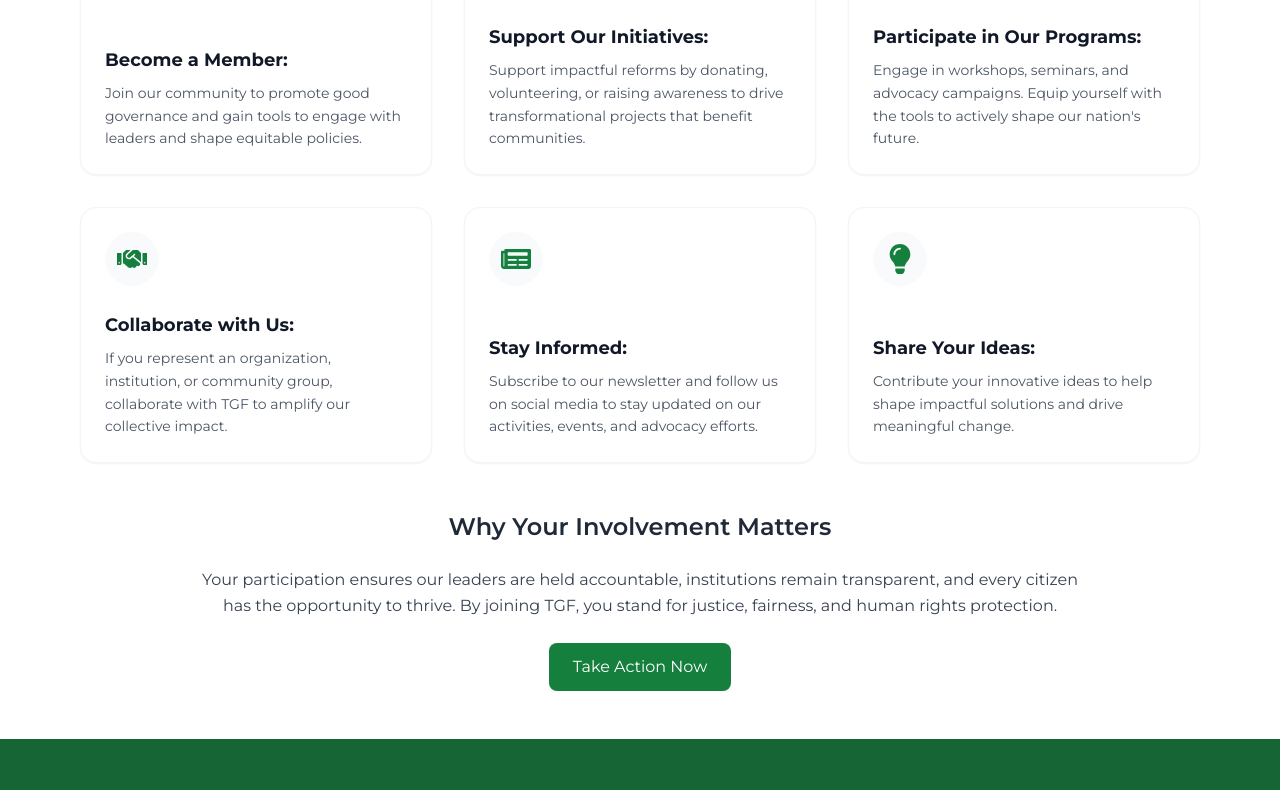
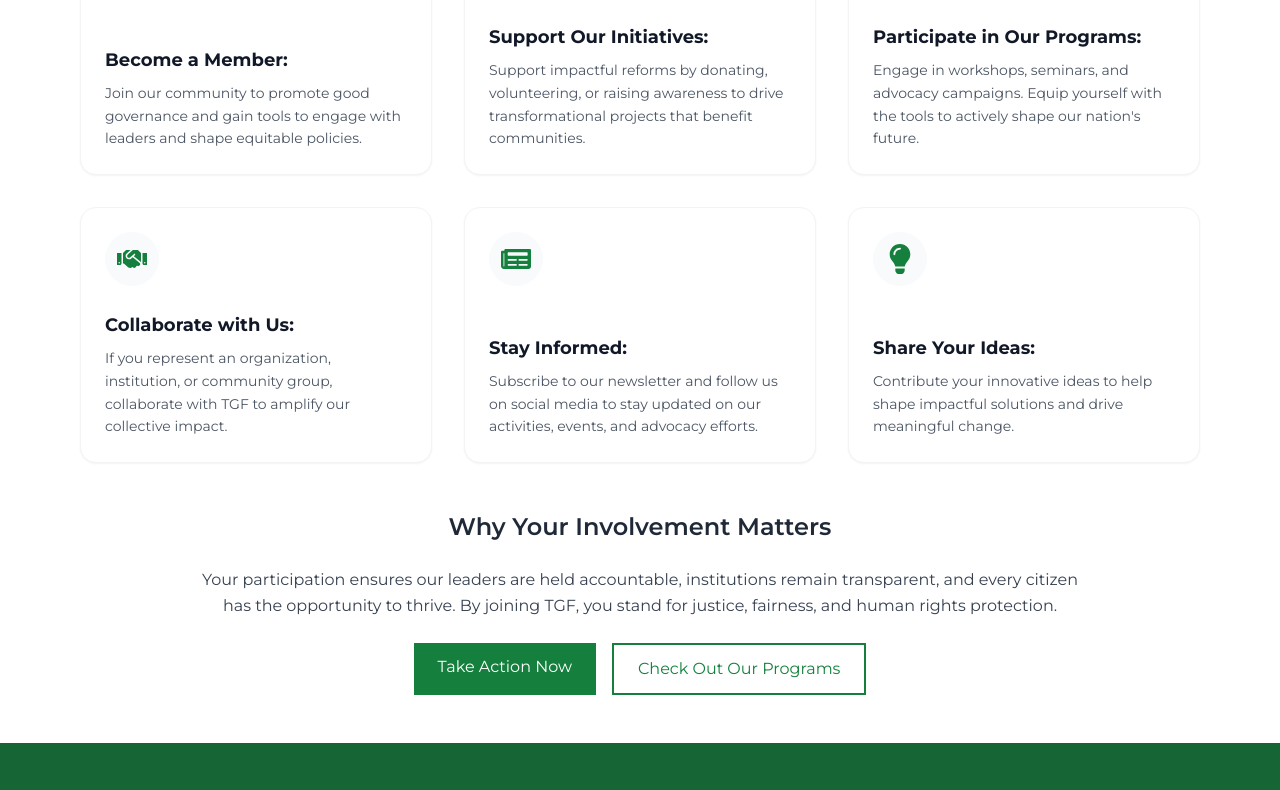
Before and after one commit to deji-ice/TransparentGovernanceFoundation, a Next.js app: page / in a window 1280 px wide. Shown: the part 2000-2790 px from the top of the page. Built offline with nearby package versions, Linux system fonts and the light colour scheme; a web font is replaced by a local one.

Commit message:
feat: Refactor Get Involved section layout and update membership link for consistency

```diff
--- a/components/Homepage/GetInvolved.tsx
+++ b/components/Homepage/GetInvolved.tsx
@@ -18,7 +18,6 @@ const GetInvolved: React.FC = () => {
           Involved
         </span>
       </h2>
-
       {/* Engagement Options */}
       <div className="flex flex-col gap-6 mb-12 items-center w-full">
         <h3 className="md:text-lg  text-base font-semibold text-center text-gray-800">
@@ -43,8 +42,6 @@ const GetInvolved: React.FC = () => {
           ))}
         </ul>
       </div>
-
-      {/* Why Involvement Matters */}
       <div className="flex flex-col gap-6 items-center text-center">
         <h3 className="text-xl md:text-2xl font-semibold text-gray-800">
           Why Your Involvement Matters
@@ -55,13 +52,21 @@ const GetInvolved: React.FC = () => {
           to thrive. By joining TGF, you stand for justice, fairness, and human
           rights protection.
         </p>
-        {/* CTA */}
-        <Link
-          href="/contact-us"
-          className="bg-green-700 text-white px-6 py-3 rounded-lg hover:bg-green-900 transition duration-300"
-        >
-          Take Action Now
-        </Link>
+        {/* CTAs */}
+        <div className="flex flex-col sm:flex-row gap-4">
+          <Link
+            href="/contact-us"
+            className="bg-green-700 text-white px-6 py-3 w-fit hover:bg-green-900 transition duration-300"
+          >
+            Take Action Now
+          </Link>
+          <Link
+            href="/programs"
+            className="bg-white text-green-700 px-6 py-3 w-fit border-2 border-green-700 hover:bg-green-50 transition duration-300"
+          >
+            Check Out Our Programs
+          </Link>
+        </div>
       </div>
     </section>
   );
--- a/components/Membership/JoinUs.tsx
+++ b/components/Membership/JoinUs.tsx
@@ -25,7 +25,7 @@ const JoinUs = () => {
           {/* Call to action button */}
           <div className="flex flex-col items-center gap-4">
             <Link
-              href="/membership"
+              href="/memberships"
               className="inline-block px-8 py-3 bg-green-700 hover:bg-green-700
                 text-white font-semibold  transition-colors duration-200
                 shadow-md hover:shadow-lg cursor-pointer"
--- a/components/NavBar.tsx
+++ b/components/NavBar.tsx
@@ -49,7 +49,7 @@ export default function NavBar() {
         {/* Donate CTA Button (visible on lg screens) */}
         <div className="hidden lg:block">
           <Link href="/donate">
-            <button className="bg-green-800 text-white px-5 py-2 rounded hover:bg-green-900 transition duration-300 ease-in-out">
+            <button className="bg-green-800 text-white px-5 py-2  hover:bg-green-900 transition duration-300 ease-in-out">
               Donate
             </button>
           </Link>
@@ -98,9 +98,9 @@ export default function NavBar() {
       <div
         className={`lg:hidden px-4 pt-4 pb-6 ${
           navbar ? "block" : "hidden"
-        } bg-white shadow-lg`}
+        } bg-white`}
       >
-        <ul className="space-y-4">
+        <ul className="space-y-10 mt-4">
           {[
             // { href: "/", label: "Home" },
             { href: "/who-we-are", label: "Who we are" },
@@ -121,7 +121,7 @@ export default function NavBar() {
           {/* Donate Button for Mobile */}
           <li>
             <Link href="/donate">
-              <button className="bg-green-800 text-white px-4 py-2 w-full rounded hover:bg-green-900 transition duration-300">
+              <button className="bg-green-800 text-white px-4 py-2 w-full  hover:bg-green-900 transition duration-300">
                 Donate
               </button>
             </Link>
```
